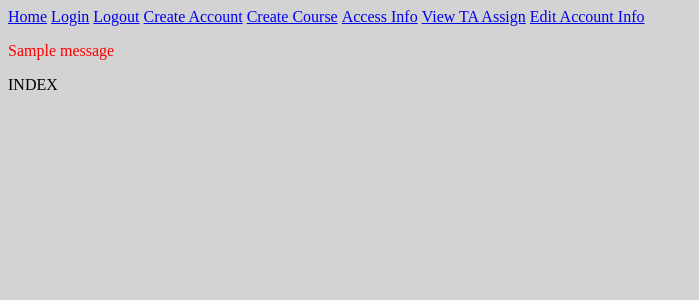
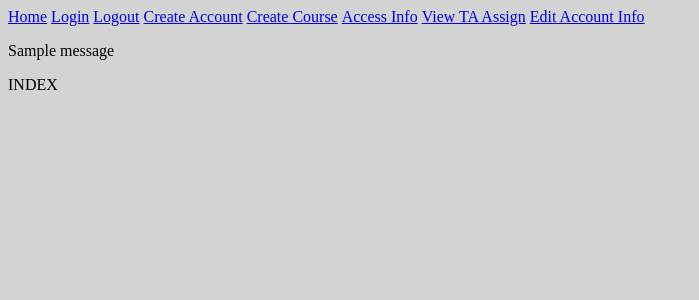
Before and after one commit to jwolf-uwm/scrum_and_coke_django, a Django app: page / in a window 1280 px wide. Shown: the top 300 px of the page, without its empty margins (0-699 px from the left). Run offline with Django 3.2, Linux system fonts and the light colour scheme; tables that the repository leaves empty hold one stand-in row (values such as "Sample post"); one stand-in notice (Sample message) is shown.

Commit message:
remove red text blech

```diff
--- a/static/css/style.css
+++ b/static/css/style.css
@@ -11,7 +11,3 @@ ul {
 li {
   display: inline;
 }
-
-p.error {
-    color: red;
-}
--- a/templates/main/create_account.html
+++ b/templates/main/create_account.html
@@ -18,6 +18,6 @@
         <input type="submit">
     </form>
     {% for message in messages %}
-        <p class="error">{{ message }}</p>
+        <p>{{ message }}</p>
     {% endfor %}
 {% endblock content %}
--- a/templates/main/index.html
+++ b/templates/main/index.html
@@ -2,7 +2,7 @@
 {% block content %}
 
     {% for message in messages %}
-        <p class="error">{{ message }}</p>
+        <p>{{ message }}</p>
     {% endfor %}
 
     INDEX
```
